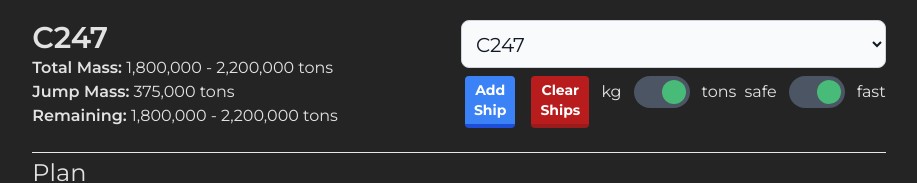
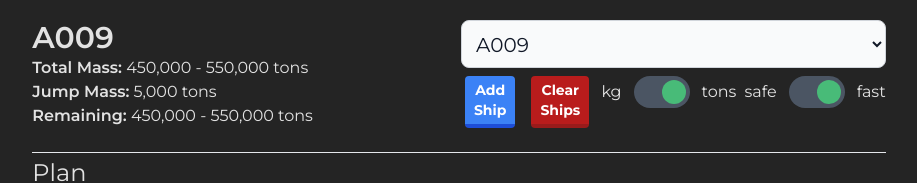
Before and after one commit to dotfortun/wormroller, a Vue app: page / in a window 1280 px wide. Shown: the top 183 px of the page, without its empty margins (181-1098 px from the left). Built offline with nearby package versions, Linux system fonts and the light colour scheme.

Commit message:
Cleaned up unused things.

```diff
--- a/src/App.vue
+++ b/src/App.vue
@@ -6,7 +6,8 @@ import { ref, watch } from "vue";
 import { useSolverStore } from "./stores/solver";
 
 const store = useSolverStore();
-const { wormholes, ships, jumps, plan, solver, clear, getJumpStyles } = store;
+const { wormholes, ships, jumps, plan, solver, resetApp, getJumpStyles } =
+  store;
 
 const displayTons = ref(true);
 const rollFast = ref(true);
@@ -14,6 +15,12 @@ const rollFast = ref(true);
 const displayMass = (value) => {
   return (value / (displayTons.value ? 1000 : 1)).toLocaleString();
 };
+
+const randColor = () => Math.floor(Math.random() * 200);
+
+watch(store.ships, () => {
+  solver(rollFast);
+});
 </script>
 
 <template>
@@ -38,8 +45,8 @@ const displayMass = (value) => {
       <div class="col-span-all row-span-1">
         <span class="mass-label">Remaining:</span>{{ " " }}
         <span>
-          {{ displayMass(store.currMassKg.min) }} -
-          {{ displayMass(store.currMassKg.max) }}
+          {{ displayMass(store.planMassKg.min) }} -
+          {{ displayMass(store.planMassKg.max) }}
           {{ displayTons ? "tons" : "kg" }}
         </span>
       </div>
@@ -61,9 +68,9 @@ const displayMass = (value) => {
                 cold: 174_000_000,
                 hot: 274_000_000,
                 color: {
-                  r: Math.floor(Math.random() * 200),
-                  g: Math.floor(Math.random() * 200),
-                  b: Math.floor(Math.random() * 200),
+                  r: randColor(),
+                  g: randColor(),
+                  b: randColor(),
                 },
               });
               solver(rollFast);
@@ -72,17 +79,7 @@ const displayMass = (value) => {
         >
           Add Ship
         </button>
-        <button
-          class="clear w-max"
-          @click="
-            () => {
-              ships = [];
-              clear();
-            }
-          "
-        >
-          Clear Ships
-        </button>
+        <button class="clear w-max" @click="resetApp()">Clear Ships</button>
         <Toggle label-left="kg" label-right="tons" v-model="displayTons" />
         <Toggle label-left="safe" label-right="fast" v-model="rollFast" />
       </div>
@@ -106,7 +103,7 @@ const displayMass = (value) => {
     <hr class="col-span-full my-2" />
     <div class="ships-list">
       <Ship
-        v-for="(ship, idx) in ships"
+        v-for="(ship, idx) in store.ships"
         :idx="idx"
         :ship="ship"
         :key="ship.id"
@@ -114,19 +111,16 @@ const displayMass = (value) => {
         @change:ship="
           (ev) => {
             ships.splice(idx, 1, ev);
-            solver(rollFast);
           }
         "
         @delete:ship="
           () => {
             ships.splice(idx, 1);
-            solver(rollFast);
           }
         "
         @copy:ship="
           () => {
             ships.push(Object.assign({}, ships[idx]));
-            solver(rollFast);
           }
         "
       />
--- a/src/stores/solver.js
+++ b/src/stores/solver.js
@@ -5,13 +5,7 @@ import { wormholes } from "../wormholes"
 
 export const useSolverStore = defineStore('solver', () => {
 
-  const selectedWH = ref(wormholes[12]);
-
-  const currMassKg = computed(() => ({
-    med: (selectedWH.value.totalMass - totalJumpMass.value),
-    min: ((selectedWH.value.totalMass * 0.9) - totalJumpMass.value),
-    max: ((selectedWH.value.totalMass * 1.1) - totalJumpMass.value),
-  }));
+  const selectedWH = ref(wormholes[0]);
 
   const planMassKg = computed(() => ({
     med: (selectedWH.value.totalMass - totalPlanMass.value),
@@ -23,14 +17,7 @@ export const useSolverStore = defineStore('solver', () => {
 
   ])
 
-  const jumps = ref([
-  ])
-
   const plan = ref([]);
-
-  const totalJumpMass = computed(() => jumps.value.reduce((prevTotal, jump) => {
-    return prevTotal + jump.mass
-  }, 0));
 
   const totalPlanMass = computed(() => plan.value.reduce((prevTotal, jump) => {
     return prevTotal + jump.mass
@@ -46,9 +33,13 @@ export const useSolverStore = defineStore('solver', () => {
 
   function solver(fast = false) {
     plan.value = [];
+    if (ships.value.length === 0) {
+      return
+    }
     let limit = 0;
     while (planMassKg.value.min > 0) {
       for (let s of ships.value) {
+        if (s.cold < selectedWH.value.jumpMass) {
           if (planMassKg.value.med > (s.hot + s.hot)) {
             plan.value.push(
               {
@@ -81,29 +72,27 @@ export const useSolverStore = defineStore('solver', () => {
             );
           }
         }
+      }
       limit++;
       if (limit > 10) {
         limit = 0;
         break;
       }
     }
-    jumps.value = plan.value;
   }
 
-  const clear = () => {
-    jumps.value = [];
+  const resetApp = () => {
     plan.value = [];
   }
 
   return {
-    currMassKg,
+    planMassKg,
     selectedWH,
     ships,
     wormholes,
-    jumps,
     plan,
     solver,
-    clear,
+    resetApp,
     getJumpStyles
   }
 })
```
Lines whose indentation alone changed are shown as unchanged.
